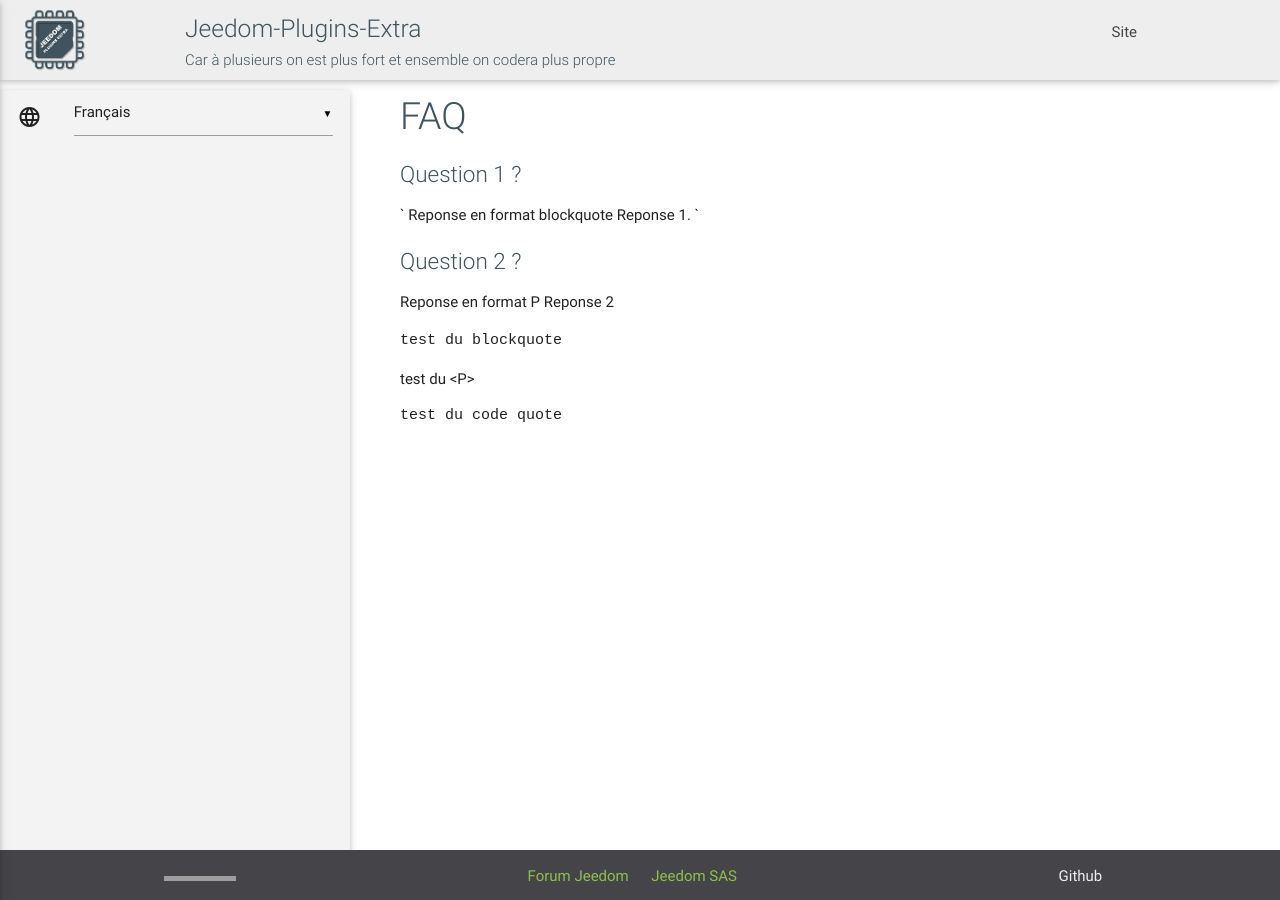
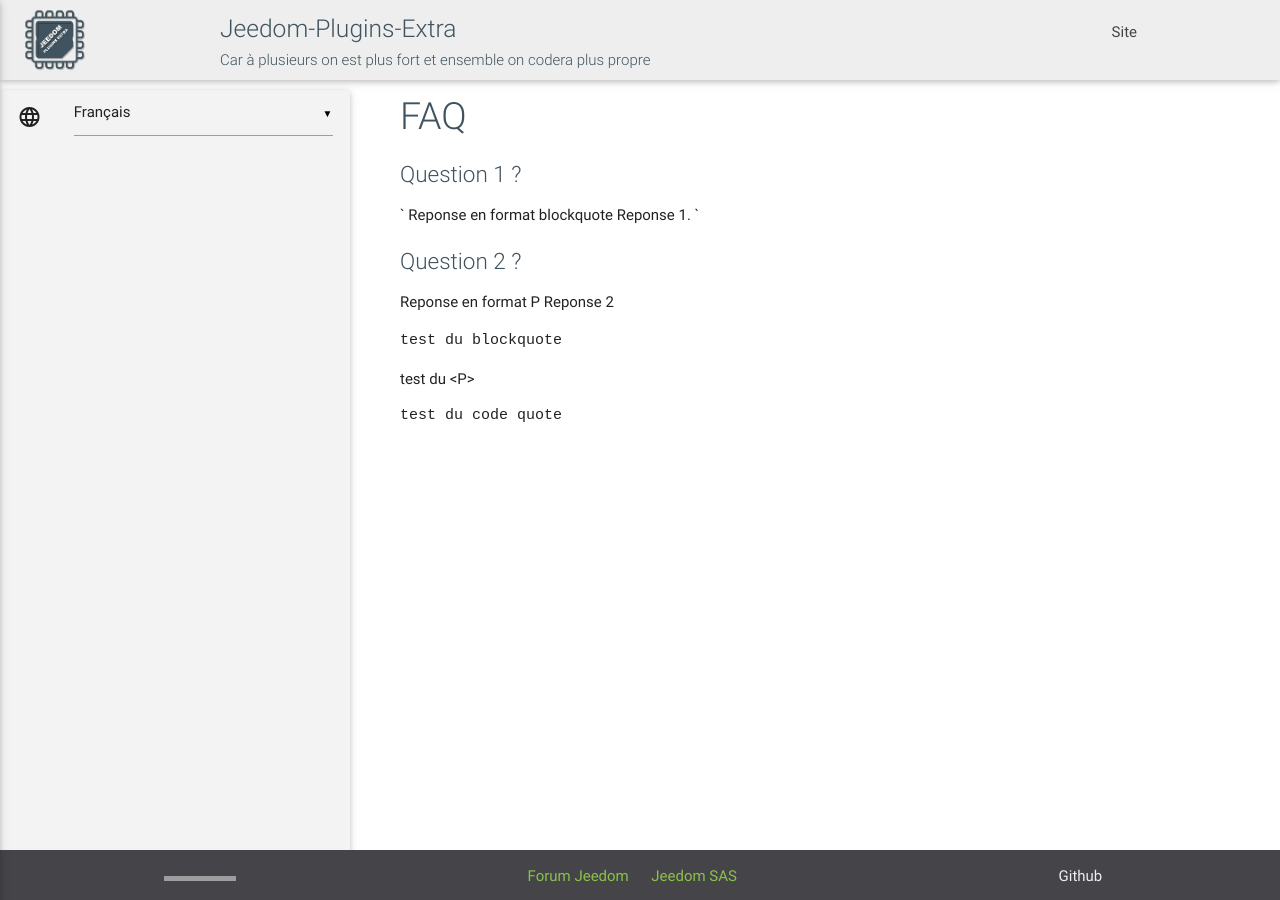
Before and after one commit to rjullien/testPluginTemplateV2, a Jekyll site: the page built from fr_FR/faq.md, in a window 1280 px wide. Built offline with Jekyll 4.4.1, drawn with Linux system fonts in a browser that asks for light colours; our own code applies the rules of GitHub Pages for plain Markdown files; grey boxes are pictures that could not be loaded.

Commit message:
ajust style

```diff
--- a/_layouts/default.html
+++ b/_layouts/default.html
@@ -12,9 +12,9 @@
   <div class="navbar-fixed">
          <nav style="background-color:#eee" !important>
             <div class="nav-wrapper container">
-                <a id="logo-container" style="padding-left: "75px" href="https://jeedom-plugins-extra.github.io/" class="brand-logo left"><img src="../images/logoblue.png" style="height:70px;margin-top:5px"></a>
+                <a id="logo-container" style="padding-left: "122px" href="https://jeedom-plugins-extra.github.io/" class="brand-logo left"><img src="../images/logoblue.png" style="height:70px;margin-top:5px"></a>
                 <ul class="titre">
-                    <li><h5 style="margin-top:15px; padding-left: 75px">Jeedom-Plugins-Extra</h5><h6 style="padding-left: 75px">Car à plusieurs on est plus fort et ensemble on codera plus propre</h6></li>
+                    <li><h5 style="margin-top:15px; padding-left: 110px">Jeedom-Plugins-Extra</h5><h6 style="padding-left: 110px">Car à plusieurs on est plus fort et ensemble on codera plus propre</h6></li>
                 </ul>
                 <a href="https://jeedom-plugins-extra.github.io/" data-activates="nav-mobile" class="button-collapse btn-floating btn-large waves-effect waves-light jeedomcolorbg"><i class="material-icons">menu</i></a>
                 <ul class="right hide-on-med-and-down">
```
